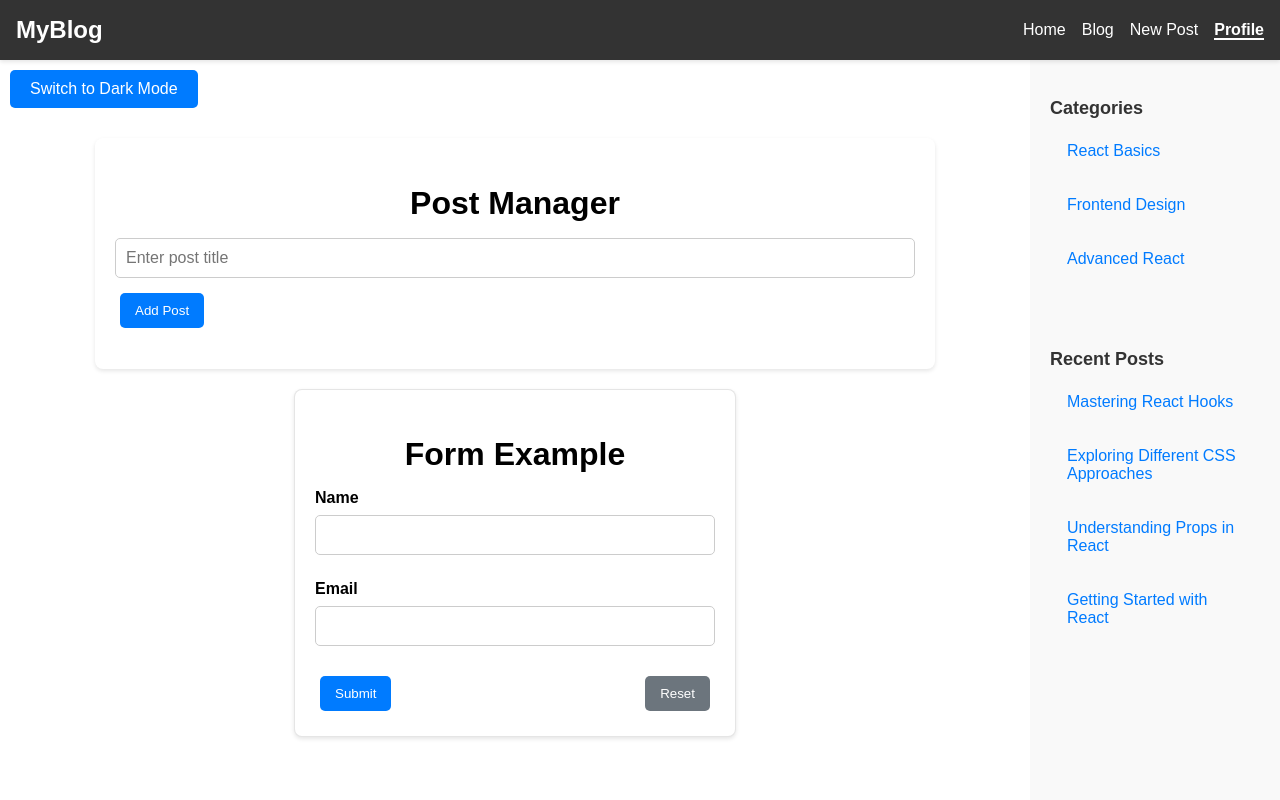
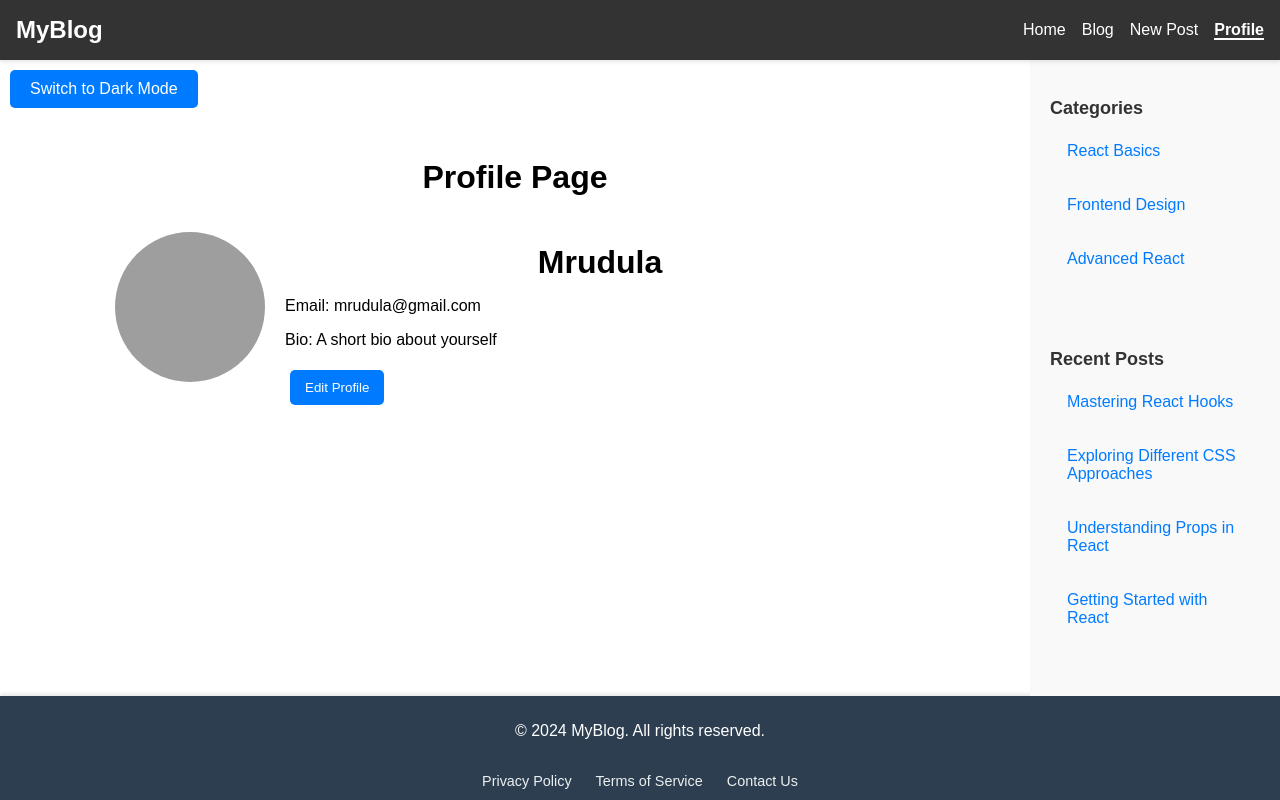
Before and after one commit to mrudula-n/react-blog-project, a React (Vite) app: page /profile in a window 1280 px wide. Shown: the top 800 px of the page. Built offline with nearby package versions, Linux system fonts and the light colour scheme; grey boxes are pictures that could not be loaded.

Commit message:
Form example

```diff
--- a/src/components/FormExample/FormExample.jsx
+++ b/src/components/FormExample/FormExample.jsx
@@ -1,7 +1,10 @@
 import { useForm } from "../../hooks/useForm";
+import { useState } from "react";
 import styles from "./FormExample.module.css";
 
 function FormExample() {
+  const [hasSubmitted, setHasSubmitted] = useState(false);
+
   const validate = (values) => {
     const errors = {};
     if (!values.name) {
@@ -12,7 +15,7 @@ function FormExample() {
 
     if (!values.email) {
       errors.email = "Email is required";
-    } else if (!/\S+@\S+\.\S+/.test(values.email)) {
+    } else if (!/^[^\s@]+@[^\s@]+\.[^\s@]+$/.test(values.email)) {
       errors.email = "Email is invalid";
     }
 
@@ -29,18 +32,26 @@ function FormExample() {
   } = useForm({ name: "", email: "" }, validate);
 
   const onSubmit = async (formData) => {
-    alert(`Form Submitted: ${JSON.stringify(formData)}`);
+    // Save the form data to localStorage
+    const existingData = JSON.parse(localStorage.getItem("formData")) || [];
+    const updatedData = [...existingData, formData];
+    localStorage.setItem("formData", JSON.stringify(updatedData));
+
+    alert(`Form Submitted and Saved to LocalStorage: ${JSON.stringify(formData)}`);
+    reset(); // Reset form after successful submission
+    setHasSubmitted(false); // Reset submission state
+  };
+
+  const handleFormSubmit = (e) => {
+    e.preventDefault();
+    setHasSubmitted(true); // Mark form as submitted
+    handleSubmit(onSubmit); // Validate and submit
   };
 
   return (
     <div className={styles.formContainer}>
       <h2>Form Example</h2>
-      <form
-        onSubmit={(e) => {
-          e.preventDefault();
-          handleSubmit(onSubmit);
-        }}
-      >
+      <form onSubmit={handleFormSubmit}>
         <div className={styles.formGroup}>
           <label htmlFor="name">Name</label>
           <input
@@ -50,8 +61,11 @@ function FormExample() {
             value={values.name}
             onChange={handleChange}
             onBlur={handleBlur}
+            className={errors.name && hasSubmitted ? styles.errorInput : ""}
           />
-          {errors.name && <span className={styles.error}>{errors.name}</span>}
+          {errors.name && hasSubmitted && (
+            <span className={styles.error}>{errors.name}</span>
+          )}
         </div>
 
         <div className={styles.formGroup}>
@@ -63,13 +77,25 @@ function FormExample() {
             value={values.email}
             onChange={handleChange}
             onBlur={handleBlur}
+            className={errors.email && hasSubmitted ? styles.errorInput : ""}
           />
-          {errors.email && <span className={styles.error}>{errors.email}</span>}
+          {errors.email && hasSubmitted && (
+            <span className={styles.error}>{errors.email}</span>
+          )}
         </div>
 
         <div className={styles.actions}>
-          <button type="submit">Submit</button>
-          <button type="button" onClick={reset}>
+          <button type="submit" className={styles.submitButton}>
+            Submit
+          </button>
+          <button
+            type="button"
+            onClick={() => {
+              reset();
+              setHasSubmitted(false); // Reset submission state
+            }}
+            className={styles.resetButton}
+          >
             Reset
           </button>
         </div>
--- a/src/components/Layout/Layout.jsx
+++ b/src/components/Layout/Layout.jsx
@@ -12,7 +12,7 @@ function Layout() {
   const location = useLocation();
 
   // Define paths where PostManager and FormExample should not be visible
-  const excludedPaths = ["/login", "/posts/new"];
+  const excludedPaths = ["/login", "/posts/new", "/posts", "/profile"];
 
   // Check if the current path is excluded
   const shouldShowExtras = !excludedPaths.includes(location.pathname);
```
